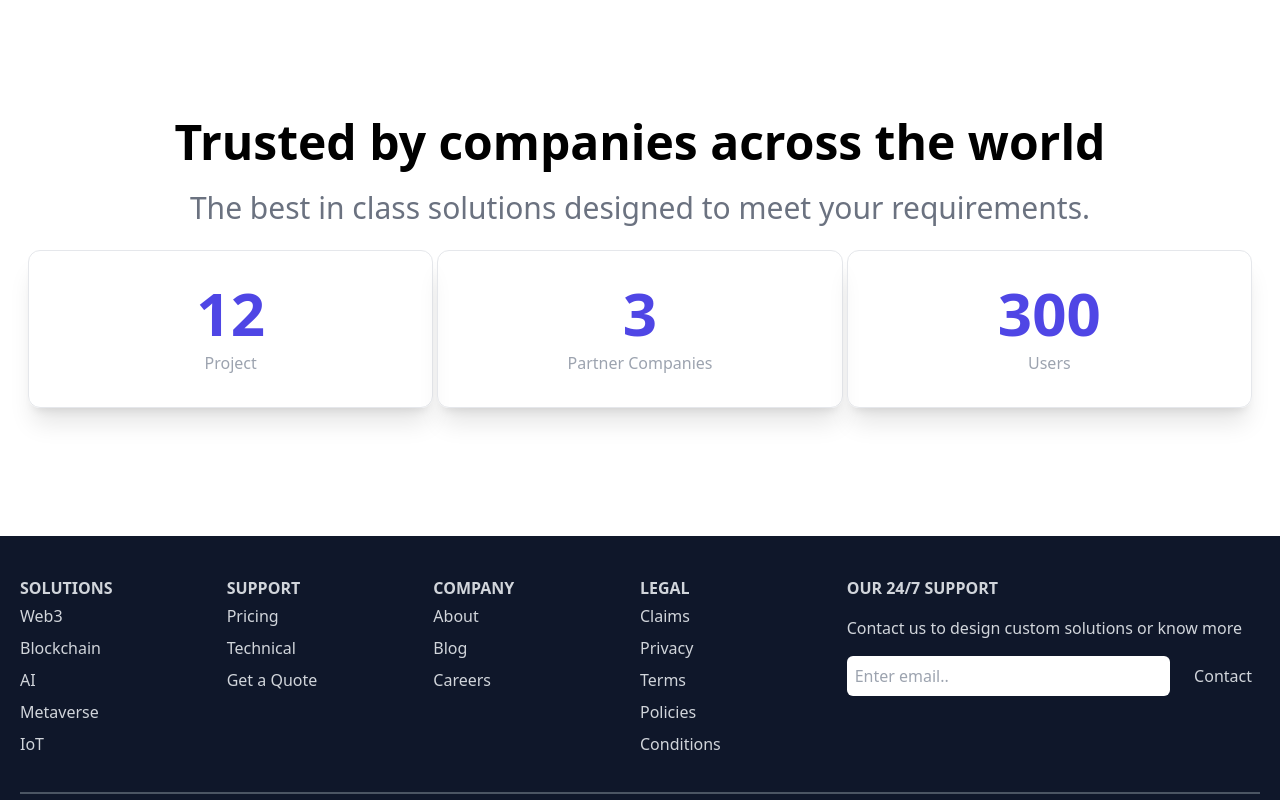
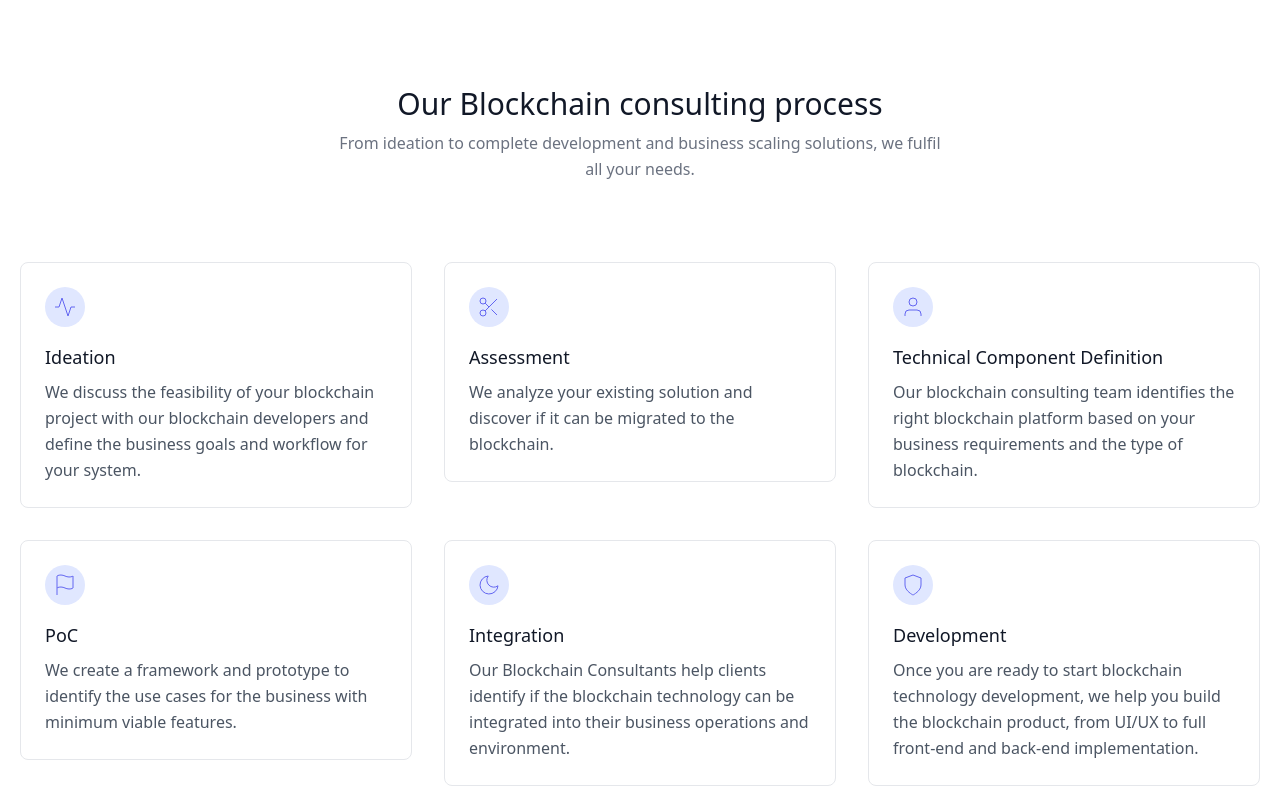
Before and after one commit to Trizwit/trizwit-web, a Next.js app: page / in a window 1280 px wide. Shown: the part 880-1680 px from the top of the page. Built offline with nearby package versions, Linux system fonts and the light colour scheme.

Commit message:
added services

```diff
--- /dev/null
+++ b/components/Services.js
@@ -0,0 +1,161 @@
+import React from "react";
+
+const Services = () => {
+  return (
+    <div>
+      <section className="text-gray-600 body-font">
+        <div className="container px-5 py-24 mx-auto">
+          <div className="flex flex-wrap w-full mb-20 flex-col items-center text-center">
+            <h1 className="sm:text-3xl text-2xl font-medium title-font mb-2 text-gray-900">
+              Our Blockchain consulting process{" "}
+            </h1>
+            <p className="lg:w-1/2 w-full leading-relaxed text-gray-500">
+              From ideation to complete development and business scaling
+              solutions, we fulfil all your needs.
+            </p>
+          </div>
+          <div className="flex flex-wrap -m-4">
+            <div className="xl:w-1/3 md:w-1/2 p-4">
+              <div className="border border-gray-200 p-6 rounded-lg">
+                <div className="w-10 h-10 inline-flex items-center justify-center rounded-full bg-indigo-100 text-indigo-500 mb-4">
+                  <svg
+                    fill="none"
+                    stroke="currentColor"
+                    className="w-6 h-6"
+                    viewBox="0 0 24 24"
+                  >
+                    <path d="M22 12h-4l-3 9L9 3l-3 9H2"></path>
+                  </svg>
+                </div>
+                <h2 className="text-lg text-gray-900 font-medium title-font mb-2">
+                  Ideation
+                </h2>
+                <p className="leading-relaxed text-base">
+                  We discuss the feasibility of your blockchain project with our
+                  blockchain developers and define the business goals and
+                  workflow for your system.
+                </p>
+              </div>
+            </div>
+            <div className="xl:w-1/3 md:w-1/2 p-4">
+              <div className="border border-gray-200 p-6 rounded-lg">
+                <div className="w-10 h-10 inline-flex items-center justify-center rounded-full bg-indigo-100 text-indigo-500 mb-4">
+                  <svg
+                    fill="none"
+                    stroke="currentColor"
+                    className="w-6 h-6"
+                    viewBox="0 0 24 24"
+                  >
+                    <circle cx="6" cy="6" r="3"></circle>
+                    <circle cx="6" cy="18" r="3"></circle>
+                    <path d="M20 4L8.12 15.88M14.47 14.48L20 20M8.12 8.12L12 12"></path>
+                  </svg>
+                </div>
+                <h2 className="text-lg text-gray-900 font-medium title-font mb-2">
+                  Assessment
+                </h2>
+                <p className="leading-relaxed text-base">
+                  We analyze your existing solution and discover if it can be
+                  migrated to the blockchain.
+                </p>
+              </div>
+            </div>
+            <div className="xl:w-1/3 md:w-1/2 p-4">
+              <div className="border border-gray-200 p-6 rounded-lg">
+                <div className="w-10 h-10 inline-flex items-center justify-center rounded-full bg-indigo-100 text-indigo-500 mb-4">
+                  <svg
+                    fill="none"
+                    stroke="currentColor"
+                    className="w-6 h-6"
+                    viewBox="0 0 24 24"
+                  >
+                    <path d="M20 21v-2a4 4 0 00-4-4H8a4 4 0 00-4 4v2"></path>
+                    <circle cx="12" cy="7" r="4"></circle>
+                  </svg>
+                </div>
+                <h2 className="text-lg text-gray-900 font-medium title-font mb-2">
+                  Technical Component Definition
+                </h2>
+                <p className="leading-relaxed text-base">
+                  Our blockchain consulting team identifies the right blockchain
+                  platform based on your business requirements and the type of
+                  blockchain.
+                </p>
+              </div>
+            </div>
+            <div className="xl:w-1/3 md:w-1/2 p-4">
+              <div className="border border-gray-200 p-6 rounded-lg">
+                <div className="w-10 h-10 inline-flex items-center justify-center rounded-full bg-indigo-100 text-indigo-500 mb-4">
+                  <svg
+                    fill="none"
+                    stroke="currentColor"
+                    className="w-6 h-6"
+                    viewBox="0 0 24 24"
+                  >
+                    <path d="M4 15s1-1 4-1 5 2 8 2 4-1 4-1V3s-1 1-4 1-5-2-8-2-4 1-4 1zM4 22v-7"></path>
+                  </svg>
+                </div>
+                <h2 className="text-lg text-gray-900 font-medium title-font mb-2">
+                  PoC
+                </h2>
+                <p className="leading-relaxed text-base">
+                  We create a framework and prototype to identify the use cases
+                  for the business with minimum viable features.
+                </p>
+              </div>
+            </div>
+            <div className="xl:w-1/3 md:w-1/2 p-4">
+              <div className="border border-gray-200 p-6 rounded-lg">
+                <div className="w-10 h-10 inline-flex items-center justify-center rounded-full bg-indigo-100 text-indigo-500 mb-4">
+                  <svg
+                    fill="none"
+                    stroke="currentColor"
+                    className="w-6 h-6"
+                    viewBox="0 0 24 24"
+                  >
+                    <path d="M21 12.79A9 9 0 1111.21 3 7 7 0 0021 12.79z"></path>
+                  </svg>
+                </div>
+                <h2 className="text-lg text-gray-900 font-medium title-font mb-2">
+                  Integration
+                </h2>
+                <p className="leading-relaxed text-base">
+                  Our Blockchain Consultants help clients identify if the
+                  blockchain technology can be integrated into their business
+                  operations and environment.
+                </p>
+              </div>
+            </div>
+            <div className="xl:w-1/3 md:w-1/2 p-4">
+              <div className="border border-gray-200 p-6 rounded-lg">
+                <div className="w-10 h-10 inline-flex items-center justify-center rounded-full bg-indigo-100 text-indigo-500 mb-4">
+                  <svg
+                    fill="none"
+                    stroke="currentColor"
+                    className="w-6 h-6"
+                    viewBox="0 0 24 24"
+                  >
+                    <path d="M12 22s8-4 8-10V5l-8-3-8 3v7c0 6 8 10 8 10z"></path>
+                  </svg>
+                </div>
+                <h2 className="text-lg text-gray-900 font-medium title-font mb-2">
+                  Development
+                </h2>
+                <p className="leading-relaxed text-base">
+                  Once you are ready to start blockchain technology development,
+                  we help you build the blockchain product, from UI/UX to full
+                  front-end and back-end implementation.
+                </p>
+              </div>
+            </div>
+          </div>
+          <button className="flex mx-auto mt-16 text-white bg-indigo-500 border-0 py-2 px-8 focus:outline-none hover:bg-indigo-600 rounded text-lg">
+            Button
+          </button>
+        </div>
+      </section>
+    </div>
+  );
+};
+
+export default Services;
--- a/pages/index.js
+++ b/pages/index.js
@@ -3,6 +3,7 @@ import Image from "next/image";
 import Footer from "../components/Footer";
 import Hero from "../components/Hero";
 import Navbar from "../components/Navbar";
+import Services from "../components/Services";
 import Statistics from "../components/Statistics";
 
 export default function Home() {
@@ -10,6 +11,7 @@ export default function Home() {
     <>
       <Navbar />
       <Hero />
+      <Services />
       <Statistics />
       <Footer />
     </>
```
